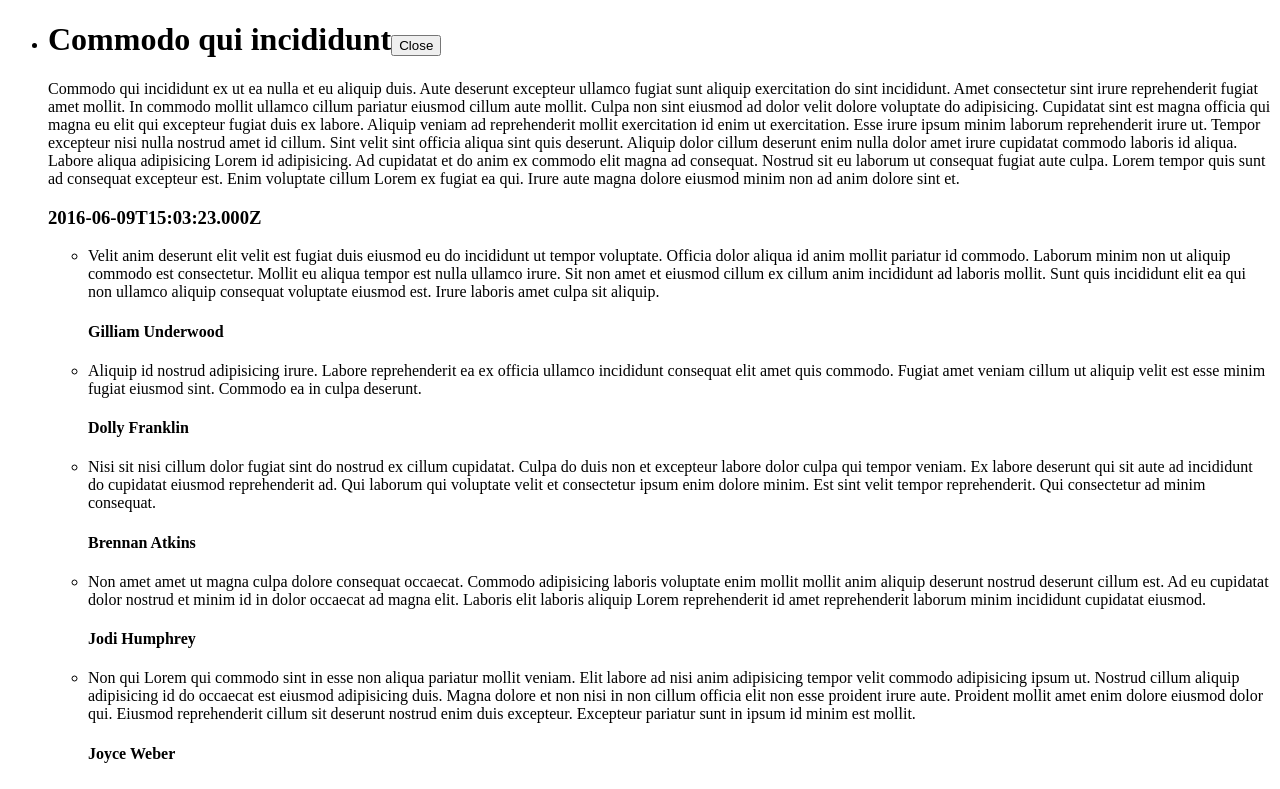
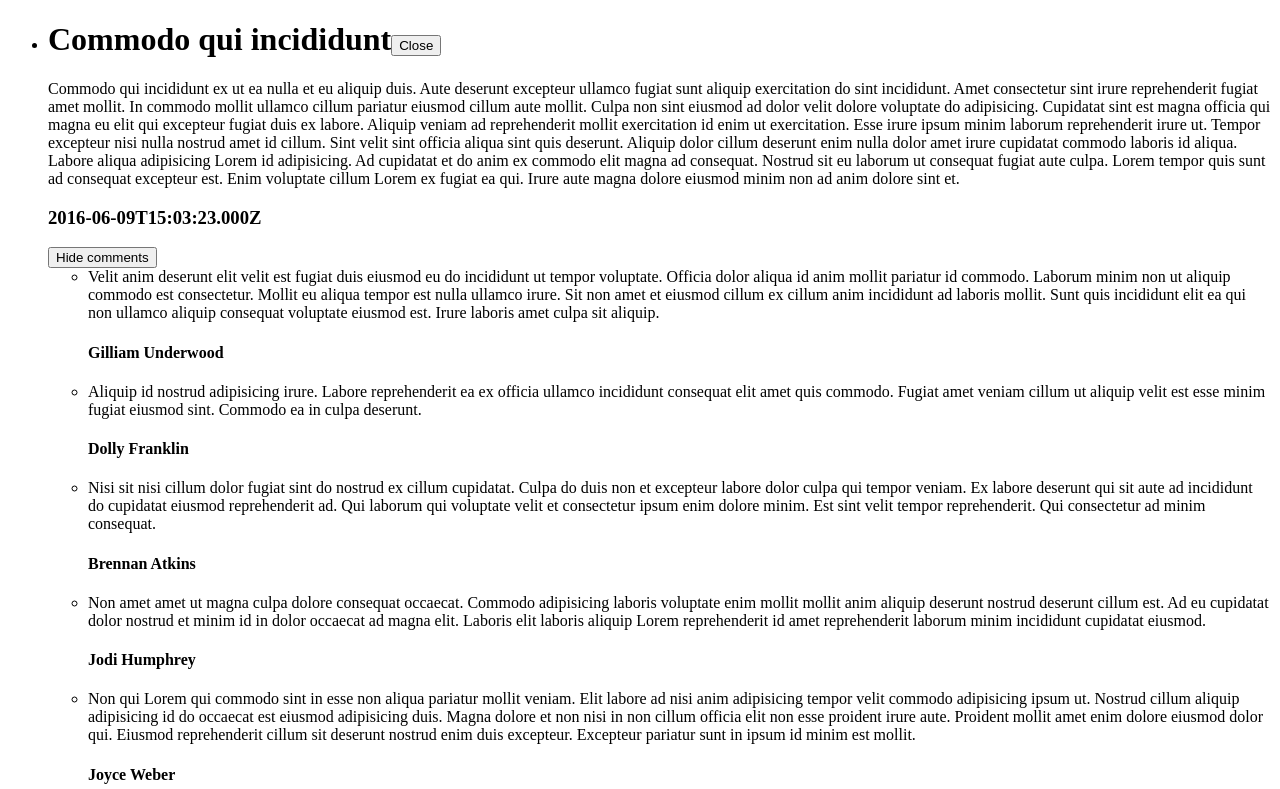
Before and after one commit to DzmitryU/WebNewspaper, a React app: page / in a window 1280 px wide. Shown: the top 789 px of the page. Built offline with nearby package versions, Linux system fonts and the light colour scheme.

Commit message:
Added button for comments hiding

```diff
--- a/src/components/Article.js
+++ b/src/components/Article.js
@@ -9,7 +9,8 @@ class Article extends React.Component {
 
         this.state = {
             isOpen: true
-        }
+        };
+        this.handleButtonClick = this.handleButtonClick.bind(this);
     }
 
     handleButtonClick = () => {
--- a/src/components/CommentList.js
+++ b/src/components/CommentList.js
@@ -2,7 +2,22 @@ import React from 'react';
 import Comment from './Comment';
 
 class CommentList extends React.Component {
+    constructor(props) {
+        super(props);
+        this.state = {
+            isOpen: true
+        };
+    }
+
+    handleButtonClick = () => {
+        this.setState({
+            isOpen: !this.state.isOpen
+        });
+    };
+
     render() {
+        let body = '';
+        if (this.state.isOpen) {
             const commentElements = this.props.comments.map((comment) => {
                 return (
                     <li key={comment.id}>
@@ -10,11 +25,20 @@ class CommentList extends React.Component {
                     </li>
                 )
             });
-
-        return (
+            body = (
                 <ul>
                     {commentElements}
                 </ul>
+            );
+        }
+
+        return (
+            <div>
+                <button onClick={this.handleButtonClick}>
+                    {this.state.isOpen ? 'Hide comments' : 'Show comments'}
+                </button>
+                {body}
+            </div>
         );
     };
 };
```
Lines whose indentation alone changed are shown as unchanged.
